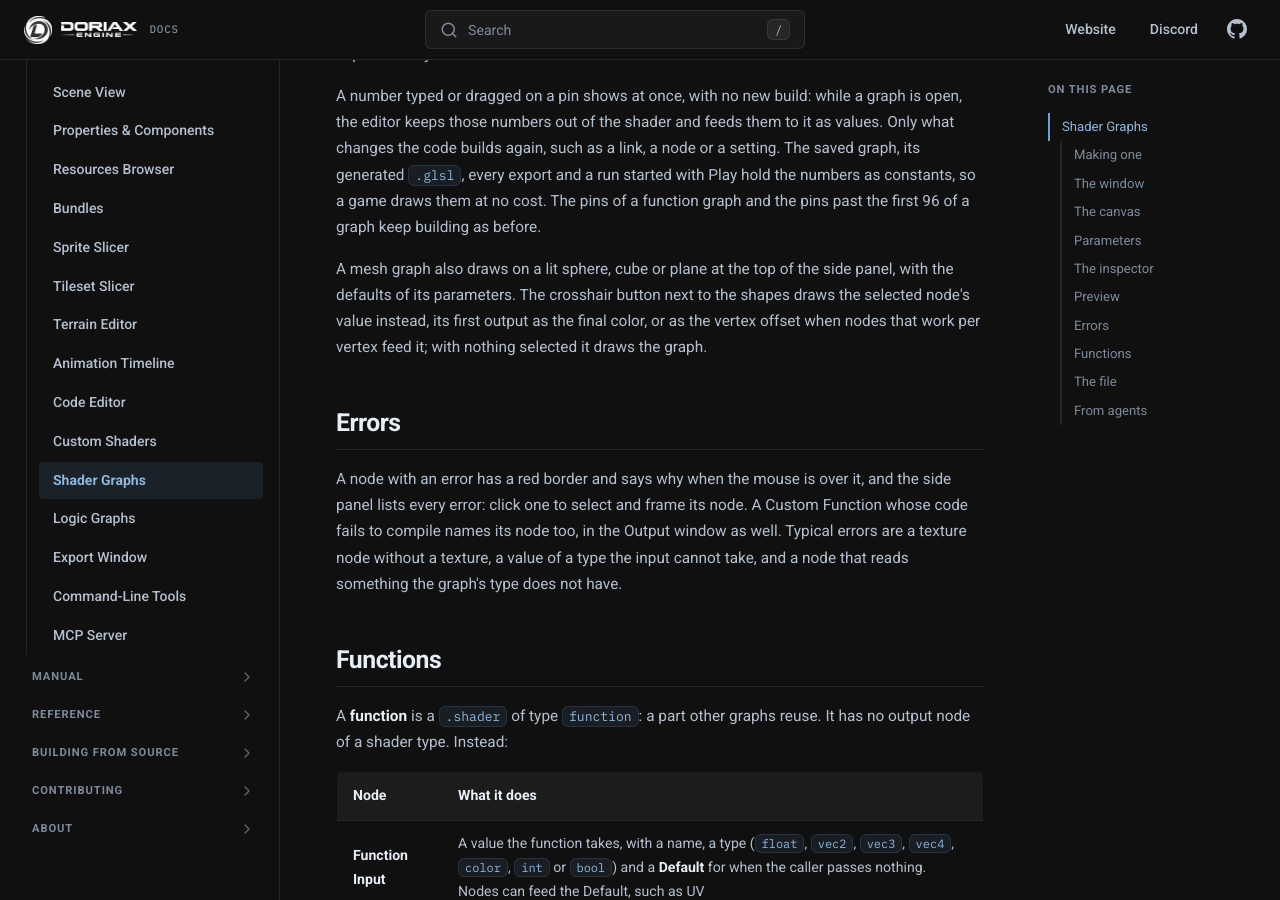
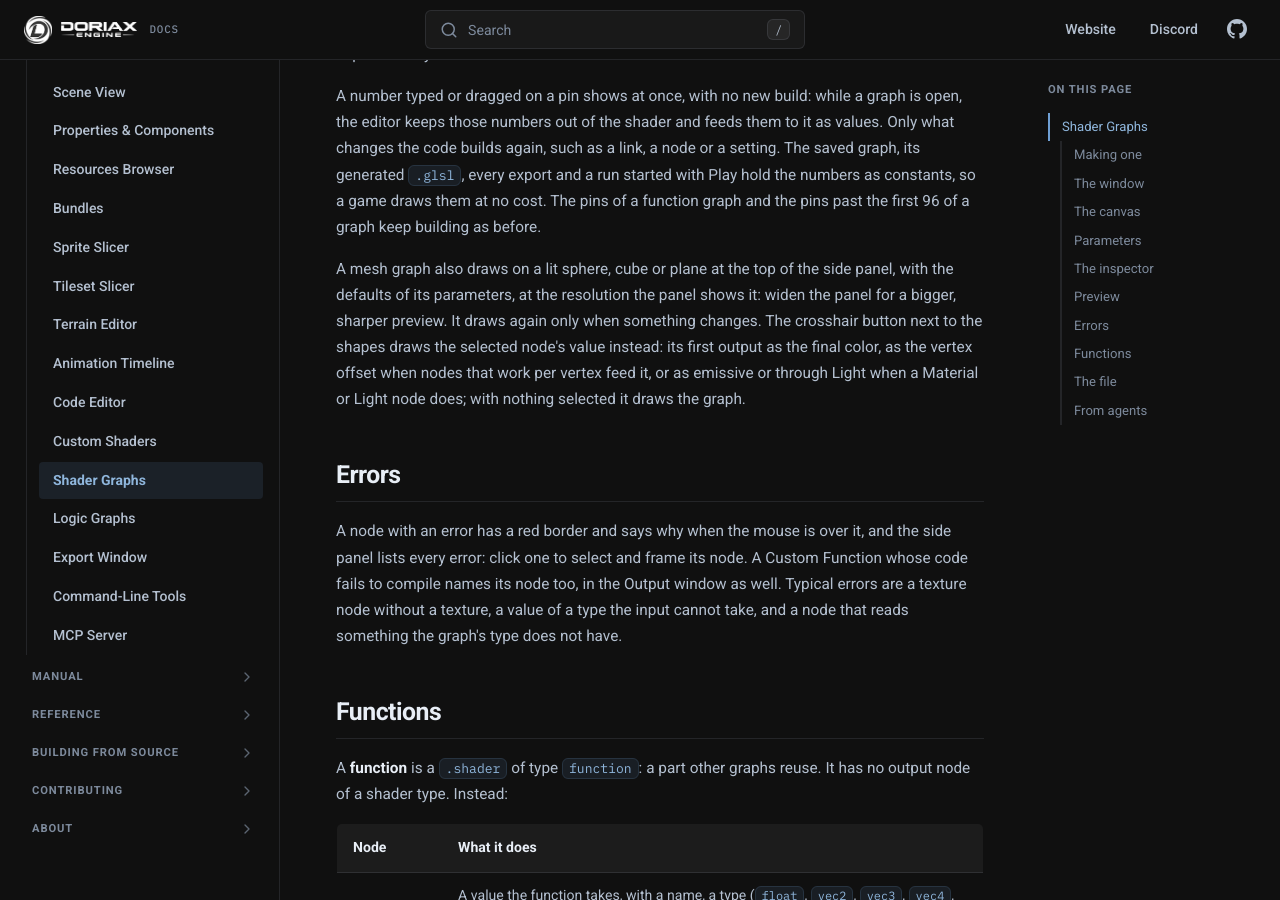
Before and after one commit to doriaxengine/doriax-docs, an MkDocs documentation site: the page built from docs/editor/shader-graphs.md, in a window 1280 px wide and 900 px high, scrolled down 3580 px. Built offline with MkDocs 1.6.1, drawn with Linux system fonts in a browser that asks for light colours; comment, search, counter and statistics services are not loaded.

Commit message:
Preview resolution, routing, and the surface's vertex color and flat normal

```diff
--- a/docs/editor/shader-graphs.md
+++ b/docs/editor/shader-graphs.md
@@ -114,9 +114,11 @@ as constants, so a game draws them at no cost. The pins of a function graph and
 past the first 96 of a graph keep building as before.
 
 A mesh graph also draws on a lit sphere, cube or plane at the top of the side panel, with
-the defaults of its parameters. The crosshair button next to the shapes draws the selected
-node's value instead, its first output as the final color, or as the vertex offset when
-nodes that work per vertex feed it; with nothing selected it draws the graph.
+the defaults of its parameters, at the resolution the panel shows it: widen the panel for a
+bigger, sharper preview. It draws again only when something changes. The crosshair button
+next to the shapes draws the selected node's value instead: its first output as the final
+color, as the vertex offset when nodes that work per vertex feed it, or as emissive or
+through Light when a Material or Light node does; with nothing selected it draws the graph.
 
 ## Errors
 
```
Also changed, not shown: docs/manual/shader-files.md (+4 -2 lines).
